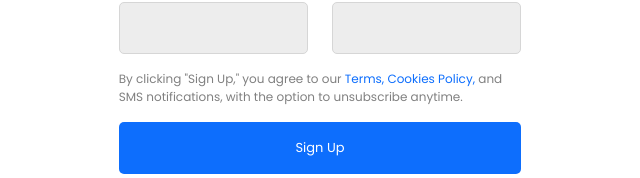
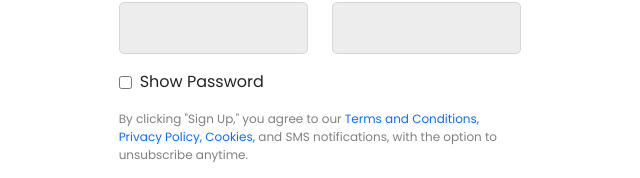
Before and after one commit to ysquareimperial/wenyfour, a React (Vite) app: page /auth in a window 1280 px wide. Both pictures are taken after a click on the element "Login". Shown: the part 490-668 px from the top of the page, without its empty margins (320-960 px from the left). Built offline with nearby package versions, Linux system fonts and the light colour scheme.

Commit message:
show password II

```diff
--- a/src/Components/SignUpp.jsx
+++ b/src/Components/SignUpp.jsx
@@ -253,12 +253,19 @@ export default function SignUpp() {
                       id="password"
                       required
                       minLength={5}
-                      type="password"
+                      type={showPassword ? "text" : "password"}
                       value={password}
                       onChange={(e) => setPassword(e.target.value)}
                     />
                   </div>
                 </Col>
+                <label
+                  className="m-0 mt-3 d-flex align-items-center gap-2"
+                  style={{ cursor: "pointer" }}
+                >
+                  <input type="checkbox" onClick={handleTogglePassword} />
+                  {showPassword ? "Hide" : "Show"} Password
+                </label>
               </Row>
               {/* {JSON.stringify(errorMessage_ + "llll")} */}
               {errorMessage_ && (
@@ -274,10 +281,7 @@ export default function SignUpp() {
                   {/* <input type="checkbox" /> */}
                   By clicking "Sign Up," you agree to our{" "}
                   <span style={{ color: "#0d6efd", cursor: "pointer" }}>
-                    Terms,
-                  </span>{" "}
-                  <span style={{ color: "#0d6efd", cursor: "pointer" }}>
-                    Cookies Policy,{" "}
+                    Terms and Conditions, Privacy Policy, Cookies,{" "}
                   </span>
                   and SMS notifications, with the option to unsubscribe anytime.
                 </p>
```
